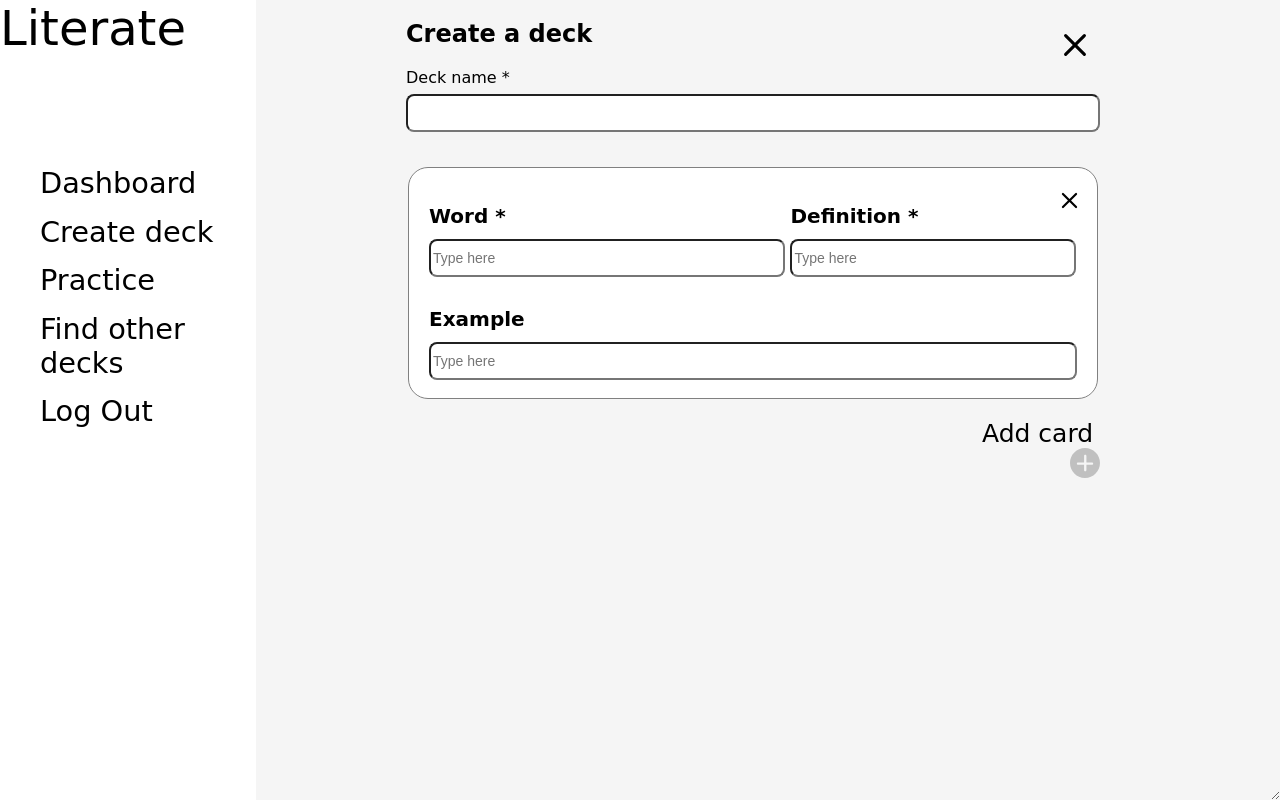
After one commit to diegoCodes22/literate, a Flask app: page /create_deck in a window 1280 px wide. The commit adds this page. Run offline with Flask 2, Linux system fonts and the light colour scheme; a user stored in the database is signed in.

Commit message:
I've forgotten to make some commits, but I've finished the design for decks displaying in dashboard, and I am working on create_deck.html, it is coming very good, need to add javascript functionality for add card button, to close edit, save changes, delete card, etc.

```diff
--- a/app.py
+++ b/app.py
@@ -100,3 +100,9 @@ def email_availability():
             return jsonify({"available": False})
         else:
             return jsonify({"available": True})
+
+
+@app.route("/create_deck")
+@login_required
+def create_deck():
+    return render_template("create_deck.html")
--- a/static/scripts.js
+++ b/static/scripts.js
@@ -3,7 +3,7 @@ const register_form = document.querySelector("#register")
 const passwordEl = document.querySelector("#password");
 const emailEl = document.querySelector("#email");
 const confirm_passwordEl = document.querySelector("#confirm_password");
-
+const add_card_btn_El = document.querySelector("#add-card-btn");
 
 const isSecurePassword = (password) => {
     const re = new RegExp("^(?=.*[a-z])(?=.*[A-Z])(?=.*[0-9])(?=.*[-\.!@#\$%\^&\*])(?=.{8,})");
@@ -163,3 +163,7 @@ if (login_form) {
         }
     });
 }
+
+add_card_btn_El.addEventListener("click", function () {
+    add_card_btn_El.insertBefore()
+})
--- a/static/styles2.css
+++ b/static/styles2.css
@@ -21,7 +21,6 @@ body {
 }
 .mb-3 {
     margin-bottom: 3vmin;
-    /*margin-bottom: 1em;*/
 }
 
 .form-field {
@@ -34,7 +33,6 @@ body {
 
 .form-field input {
     border: solid 4px #ffffff
-
 }
 
 .form-div input:focus {
@@ -105,3 +103,230 @@ body {
     color: white;
     border: none;
 }
+.btn-primary:hover {
+    cursor: pointer;
+}
+
+#login_register {
+    font-size: 2.5vmin;
+}
+#login_register a {
+    color: blue;
+    text-decoration: none;
+}
+#login_register a:hover {
+    text-decoration: underline;
+}
+
+#no-session {
+    margin-left: 5vmin;
+}
+#no-session-content {
+    margin-left: 8vmin;
+}
+
+/*From here down website is not responsive (static)*/
+
+#dashboard-header-div {
+    display: flex;
+    margin-top: 60px;
+    justify-content: space-between;
+}
+#dashboard-header-div h1 {
+    margin-top: 0;
+    font-size: 38px;
+}
+#dashboard-header-div button {
+    border-radius: 15px;
+    width: 160px;
+    height: 50px;
+}
+#dashboard-header-div a {
+    text-decoration: none;
+    color: white;
+}
+
+#dashboard-stats{
+    display: flex;
+    margin-top: 30px;
+    justify-content: space-between;
+}
+#dashboard-stats div button{
+    border-radius: 25px;
+    border: 10px;
+    width: 267px;
+    height: 90px;
+}
+.deck {
+    margin-top: 60px;
+    box-sizing: border-box;
+    border: 1px solid black;
+    border-radius: 20px;
+    width: 42%;
+    height: 230px;
+}
+
+.deck-more {
+    margin: 0;
+    height: 50px;
+}
+.deck-more svg {
+    margin: 0 0 0 240px;
+    fill: lightgray;
+}
+.deck-more svg:hover {
+    cursor: pointer;
+}
+
+.deck-name{
+    margin: -8px 0 0 20px;
+}
+.deck-name a {
+    text-decoration: none;
+    color: black;
+}
+.deck-name a div h2{
+    margin-bottom: 0;
+}
+.deck-name a p {
+    margin-top: 0;
+}
+
+.switch {
+    position: relative;
+    display: inline-block;
+    width: 54px;
+    height: 28px;
+}
+.switch input {
+    opacity: 0;
+    width: 0;
+    height: 0;
+}
+.slider {
+    position: absolute;
+    cursor: pointer;
+    top: 0;
+    left: 0;
+    right: 0;
+    bottom: 0;
+    background-color: #ccc;
+    transition: .4s;
+}
+.slider:before {
+    position: absolute;
+    content: "";
+    height: 20px;
+    width: 20px;
+    left: 4px;
+    bottom: 4px;
+    background-color: white;
+    transition: .4s;
+}
+input:checked + .slider {
+  background-color: #2196F3;
+}
+input:checked + .slider:before {
+    transform: translateX(26px);
+}
+.slider.round {
+  border-radius: 34px;
+}
+.slider.round:before {
+    border-radius: 50%;
+}
+
+.deck-state{
+    position: relative;
+}
+.deck-state label{
+    position: absolute;
+    top: 0;
+    right: 0;
+    margin-right: 10px;
+    margin-top: 35px;
+}
+.container {
+    margin: 0 180px 0 150px;
+}
+
+.field-input {
+    height: 38px;
+    width: 100%;
+    font-size: 25px;
+}
+
+.deck-creator {
+    margin-top: 35px;
+    border: 0.5px solid gray;
+    background-color: white;
+    border-radius: 20px;
+}
+
+.deck-info {
+    margin: 8px;
+}
+
+.word-def {
+    display: block;
+
+}
+.word-def .word {
+    display: inline-block;
+    width: 55%;
+}
+.word-def .def {
+    display: inline-block;
+    width: 44%;
+}
+
+.bolder {
+    font-weight: 800;
+    font-size: 20px;
+}
+
+.deck-create input{
+    border-radius: 8px;
+    margin-top: -12px;
+}
+
+.example {
+    margin-top: 30px;
+}
+.deck-create input, input::placeholder {
+    font-size: 14px;
+}
+.deck-create input:focus{
+    outline: none;
+}
+.deck-create input:hover {
+    border: 2px solid black;
+}
+
+.close {
+    float:right;
+}
+
+.del-card {
+    margin-left: 95%;
+    margin-top: 10px;
+}
+.del-card:hover, .close:hover {
+    color: slategrey;
+}
+
+.deck-info {
+    margin-top: -38px;
+}
+
+#add-card-btn{
+    margin-top: 20px;
+}
+#add-card {
+    font-size: 25px;
+    margin-left: 83%;
+}
+
+#Capa_1 {
+    float: right;
+}
--- /dev/null
+++ b/templates/create_deck.html
@@ -0,0 +1,55 @@
+{% extends "layout2.html" %}
+{% block title %}
+  Create Deck
+{% endblock %}
+
+{% block main %}
+<div class="container deck-create">
+  <form action="">
+    <svg xmlns="http://www.w3.org/2000/svg" width="50" height="50" fill="currentColor" class="bi bi-x close"
+         viewBox="0 0 16 16"><path d="M4.646 4.646a.5.5 0 0 1 .708 0L8 7.293l2.646-2.647a.5.5 0 0 1 .708.708L8.707 8l2.647 2.646a.5.5 0 0 1-.708.708L8 8.707l-2.646 2.647a.5.5 0 0 1-.708-.708L7.293 8 4.646 5.354a.5.5 0 0 1 0-.708z"/></svg>
+    <div>
+      <div>
+        <h2>Create a deck</h2>
+      </div>
+      <div>
+        <p>Deck name *</p>
+        <label>
+          <span><input type="text" id="deck-name" class="field-input"></span>
+        </label>
+      </div>
+      <fieldset class="deck-creator">
+        <div>
+          <svg xmlns="http://www.w3.org/2000/svg" width="35" height="35" fill="currentColor" class="bi bi-x del-card" viewBox="0 0 16 16"> <path d="M4.646 4.646a.5.5 0 0 1 .708 0L8 7.293l2.646-2.647a.5.5 0 0 1 .708.708L8.707 8l2.647 2.646a.5.5 0 0 1-.708.708L8 8.707l-2.646 2.647a.5.5 0 0 1-.708-.708L7.293 8 4.646 5.354a.5.5 0 0 1 0-.708z"/></svg>
+        </div>
+        <div class="deck-info">
+          <div class="word-def">
+            <div class="word">
+              <p class="bolder">Word *</p>
+              <label>
+                <span><input type="text" class="field-input" placeholder="Type here"></span>
+              </label>
+            </div>
+            <div class="def">
+              <p class="bolder">Definition *</p>
+              <label>
+                <span><input type="text" class="field-input" placeholder="Type here"></span>
+              </label>
+            </div>
+          </div>
+          <div class="example">
+            <p class="bolder">Example</p>
+            <label>
+              <span><input type="text" class="field-input" placeholder="Type here"></span>
+            </label>
+          </div>
+        </div>
+      </fieldset>
+      <div id="add-card-btn">
+        <a id="add-card">Add card</a>
+        <svg fill="#c0c0c0" version="1.1" id="Capa_1" xmlns="http://www.w3.org/2000/svg" xmlns:xlink="http://www.w3.org/1999/xlink" width="30px" height="30px" viewBox="0 0 316.51 316.51" xml:space="preserve" stroke="#c0c0c0" stroke-width="0.00316513"><g id="SVGRepo_bgCarrier" stroke-width="0"></g><g id="SVGRepo_tracerCarrier" stroke-linecap="round" stroke-linejoin="round" stroke="#CCCCCC" stroke-width="7.596311999999999"></g><g id="SVGRepo_iconCarrier"> <g> <path d="M158.253,0C71,0,0.012,71.001,0.012,158.263c0,87.256,70.989,158.25,158.241,158.25 c87.259,0,158.248-70.994,158.248-158.25C316.501,71.001,245.518,0,158.253,0z M230.891,177.982h-57.748v52.914 c0,7.428-4.864,13.438-12.301,13.438c-7.422,0-12.298-6.017-12.298-13.438v-52.914H85.634c-7.44,0-13.454-4.864-13.454-12.298 s6.014-12.301,13.454-12.301h62.909V85.616c0-7.434,4.876-13.453,12.298-13.453c7.437,0,12.301,6.02,12.301,13.453v67.768h57.748 c7.439,0,13.456,4.867,13.456,12.301S238.33,177.982,230.891,177.982z"></path> </g> </g></svg>
+      </div>
+    </div>
+  </form>
+</div>
+{% endblock %}
--- a/templates/layout2.html
+++ b/templates/layout2.html
@@ -10,24 +10,22 @@
   <title>Literate: {% block title %}{% endblock %}</title>
 </head>
 <body class="off-white">
+  {% if session["user_id"] %}
     <div class="vertical-nav grid-container">
         <div class="grid-item grid-item-nav">
-        <a href="/static" class="brand">Literate</a>
-        {% if session["user_id"] %}
+          <a href="/" class="brand">Literate</a>
             <ul class="nav-list">
-              <li class="nav-content"><a href="/static" class="nav-links">Dashboard</a></li>
+                <li class="nav-content"><a href="/" class="nav-links">Dashboard</a></li>
                 <li class="nav-content"><a href="/create_deck" class="nav-links">Create deck</a></li>
                 <li class="nav-content"><a href="/practice" class="nav-links">Practice</a></li>
                 <li class="nav-content"><a href="/find_decks" class="nav-links">Find other decks</a></li>
                 <li class="nav-content"><a href="/logout" class="nav-links">Log Out</a></li>
             </ul>
-        {% else %}
-          <ul class="nav-list">
+           <!-- <ul class="nav-list">
               <li class="nav-content"><a href="/login" class="nav-links">Log In</a></li>
               <li class="nav-content"><a href="/register" class="nav-links">Register</a></li>
-          </ul>
+            </ul>-->
         </div>
-        {% endif %}
         <div class="grid-item grid-item-content off-white">
           <main>
             {% block main %}
@@ -36,6 +34,20 @@
           </main>
         </div>
     </div>
+  {% else %}
+    <div class="grid-item grid-item-content off-white">
+      <main id="no-session">
+        <div>
+          <a href="/" class="brand">Literate</a>
+        </div>
+        <div id="no-session-content">
+          {% block noSession %}
+
+          {% endblock %}
+        </div>
+      </main>
+    </div>
+  {% endif %}
     <script type="text/javascript" src="../static/scripts.js"></script>
     <script src="https://code.jquery.com/jquery-3.6.3.min.js"></script>
 </body>
--- a/templates/login.html
+++ b/templates/login.html
@@ -4,7 +4,7 @@
     Log In
 {% endblock %}
 
-{% block main %}
+{% block noSession %}
   <div class="text-center">
     <h1>Log In</h1>
   </div> <br>
--- a/templates/register.html
+++ b/templates/register.html
@@ -4,7 +4,7 @@
     Register
 {% endblock %}
 
-{% block main %}
+{% block noSession %}
 <div class="text-center">
   <h1>Register</h1>
 </div>
```
Also changed, not shown: templates/dashboard.html (+31 -1 lines), templates/start_page.html (+23 -1 lines), 1 other file. Lines whose indentation alone changed are shown as unchanged.
